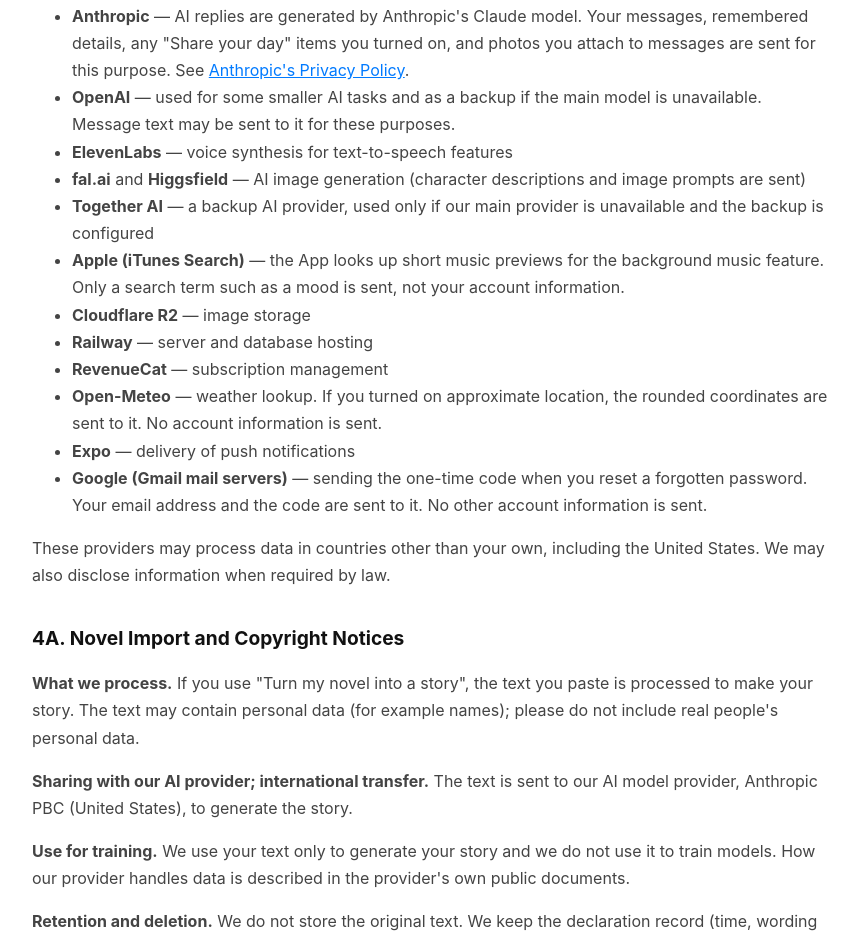
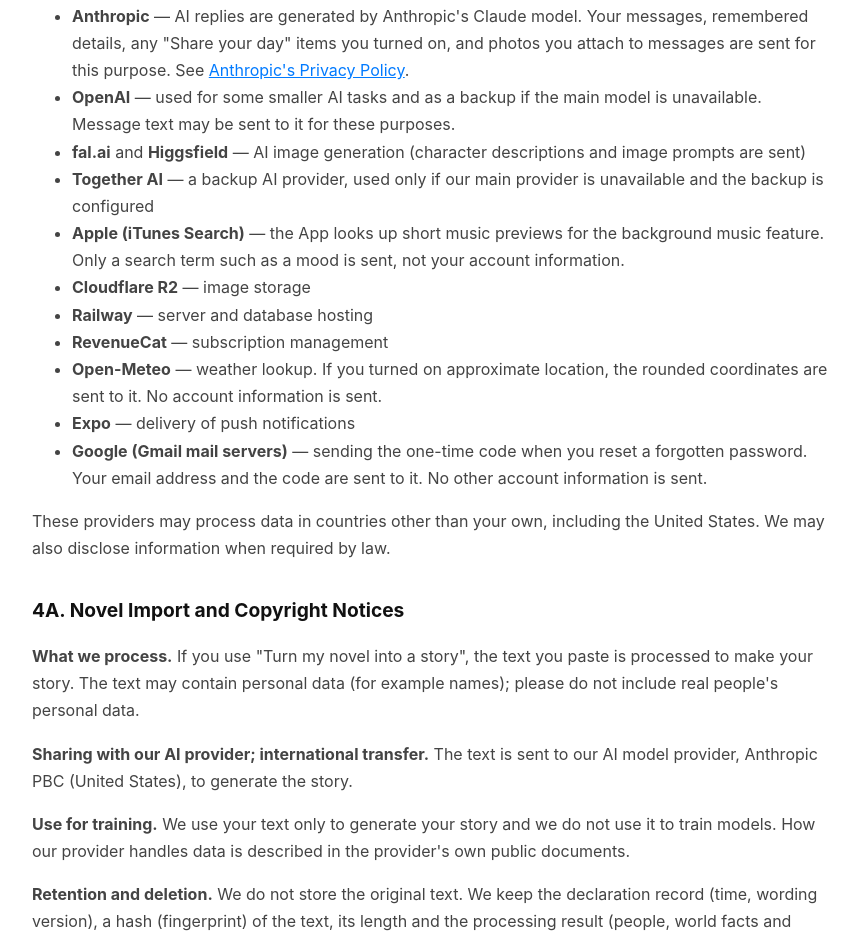
Before and after one commit to airenpsj-cmd/someone-privacy, a plain HTML site: page index.html in a window 1280 px wide. Shown: the part 2158-3097 px from the top of the page, without its empty margins (208-1066 px from the left). Drawn offline with Linux system fonts and the light colour scheme.

Commit message:
Remove ElevenLabs from service-provider list (no longer used)
Co-Authored-By: Claude Sonnet 5.5 <noreply@anthropic.com>

```diff
--- a/index.html
+++ b/index.html
@@ -78,7 +78,6 @@
   <ul>
     <li><strong>Anthropic</strong> — AI replies are generated by Anthropic's Claude model. Your messages, remembered details, any "Share your day" items you turned on, and photos you attach to messages are sent for this purpose. See <a href="https://www.anthropic.com/privacy" target="_blank" rel="noopener">Anthropic's Privacy Policy</a>.</li>
     <li><strong>OpenAI</strong> — used for some smaller AI tasks and as a backup if the main model is unavailable. Message text may be sent to it for these purposes.</li>
-    <li><strong>ElevenLabs</strong> — voice synthesis for text-to-speech features</li>
     <li><strong>fal.ai</strong> and <strong>Higgsfield</strong> — AI image generation (character descriptions and image prompts are sent)</li>
     <li><strong>Together AI</strong> — a backup AI provider, used only if our main provider is unavailable and the backup is configured</li>
     <li><strong>Apple (iTunes Search)</strong> — the App looks up short music previews for the background music feature. Only a search term such as a mood is sent, not your account information.</li>
```
